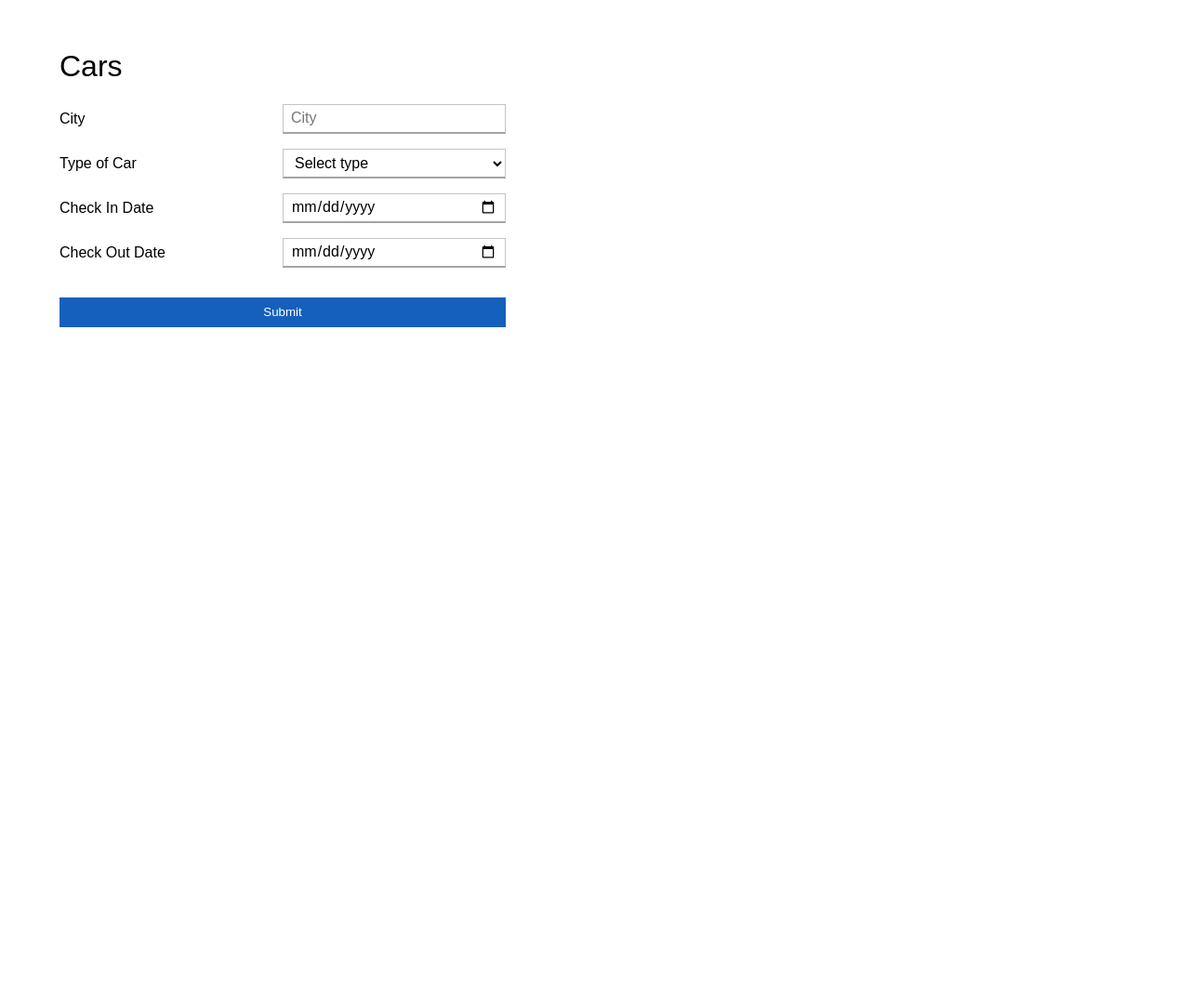
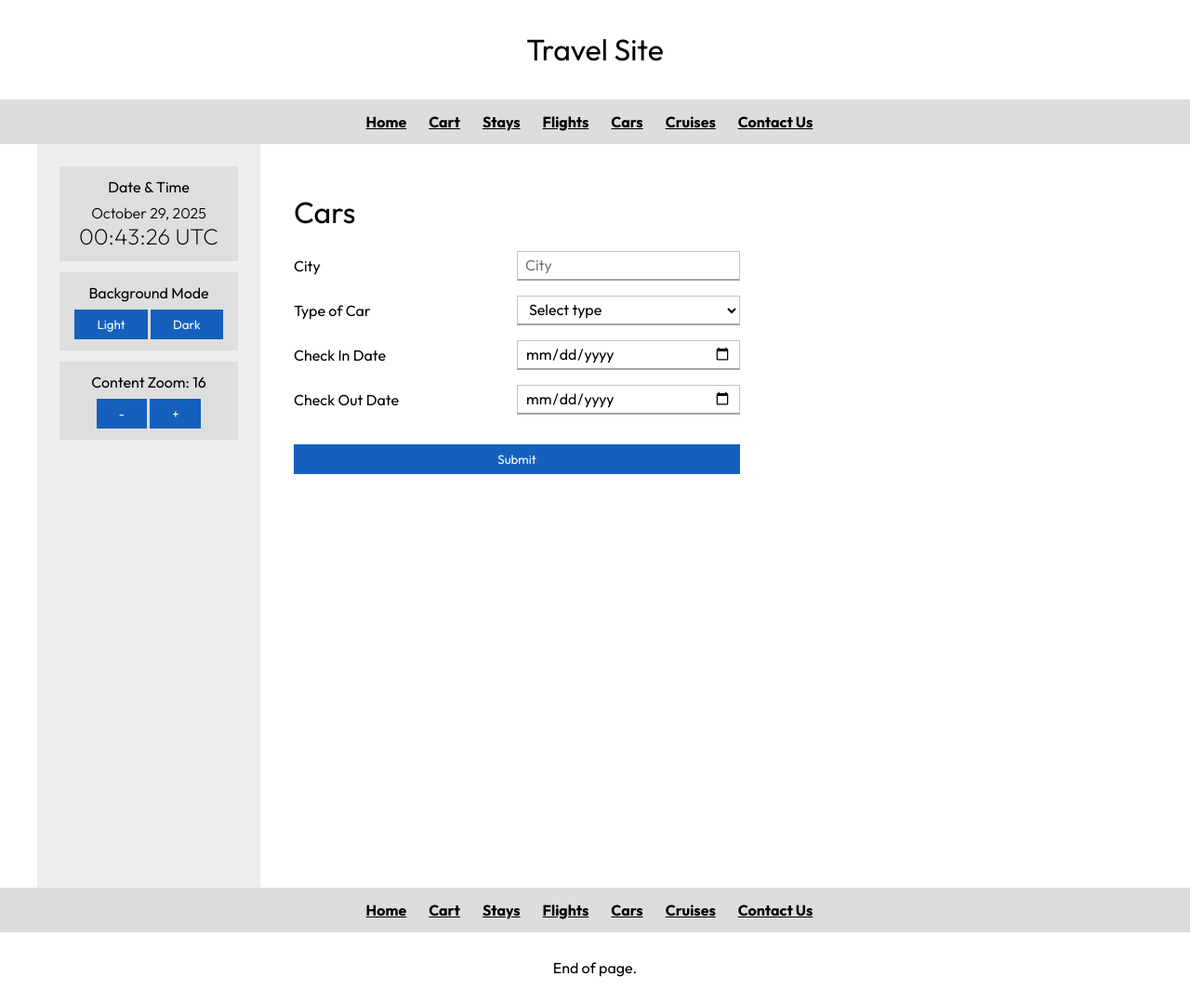
Before and after one commit to haofast/travel-website, a website: page public/pages/cars.html in a window 1280 px wide. Shown: the whole page at 93% size. Before the commit the page ends 800 px from the top, so only its background shows below. Drawn offline with nearby package versions, Linux system fonts and the light colour scheme; files that its build step writes are made by us from their sources; files whose address does not match are found by name.

Commit message:
update routing

```diff
--- a/public/pages/cars.html
+++ b/public/pages/cars.html
@@ -1,11 +1,11 @@
 <html>
   <head>
     <title>Travel Site | Cars</title>
-    <link rel="stylesheet" href="styles/common.css">
+    <link rel="stylesheet" href="../styles/common.css">
   </head>
   <body>
-    <script src="scripts/common.js"></script>
-    <script src="scripts/pages/cars.js"></script>
+    <script src="../scripts/common.js"></script>
+    <script src="../scripts/pages/cars.js"></script>
     <div id="main" class="main">
       <div id="content" class="content">
         <h1>Cars</h1>
--- a/public/scripts/common.js
+++ b/public/scripts/common.js
@@ -33,13 +33,13 @@ function createNavbar() {
   const navbar = document.createElement("div");
   navbar.className = "navbar";
   navbar.innerHTML = (`
-    <a class="navbar-link" href="index">Home<a/>
-    <a class="navbar-link" href="cart">Cart<a/>
-    <a class="navbar-link" href="stays">Stays<a/>
-    <a class="navbar-link" href="flights">Flights<a/>
-    <a class="navbar-link" href="cars">Cars<a/>
-    <a class="navbar-link" href="cruises">Cruises<a/>
-    <a class="navbar-link" href="contact">Contact Us<a/>`);
+    <a class="navbar-link" href="index.html">Home<a/>
+    <a class="navbar-link" href="cart.html">Cart<a/>
+    <a class="navbar-link" href="stays.html">Stays<a/>
+    <a class="navbar-link" href="flights.html">Flights<a/>
+    <a class="navbar-link" href="cars.html">Cars<a/>
+    <a class="navbar-link" href="cruises.html">Cruises<a/>
+    <a class="navbar-link" href="contact.html">Contact Us<a/>`);
   return navbar;
 }
 
--- a/server.js
+++ b/server.js
@@ -8,10 +8,6 @@ app.get('/', (req, res) => {
     res.sendFile(path.join(__dirname, 'public', 'pages', 'index.html'));
 });
 
-app.get('/{*page}', (req, res) => {
-    res.sendFile(path.join(__dirname, 'public', 'pages', `${req.params.page}.html`));
-});
-
 app.listen(8080, () => {
     console.log('Server is running on http://localhost:8080');
 });
```
Also changed, not shown: public/pages/cart.html (+3 -3 lines), public/pages/contact.html (+3 -3 lines), public/pages/cruises.html (+3 -3 lines), public/pages/flights.html (+3 -3 lines), public/pages/index.html (+2 -2 lines), public/pages/stays.html (+3 -3 lines), README.md.
